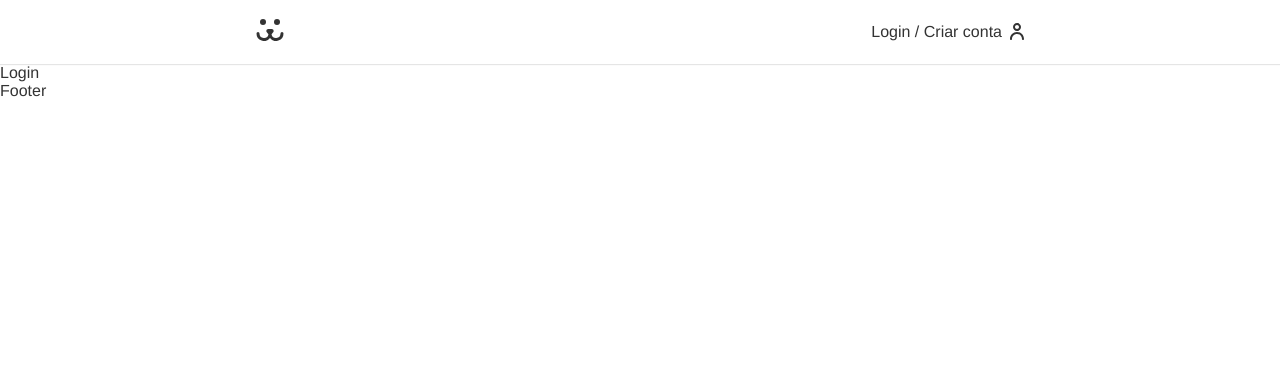
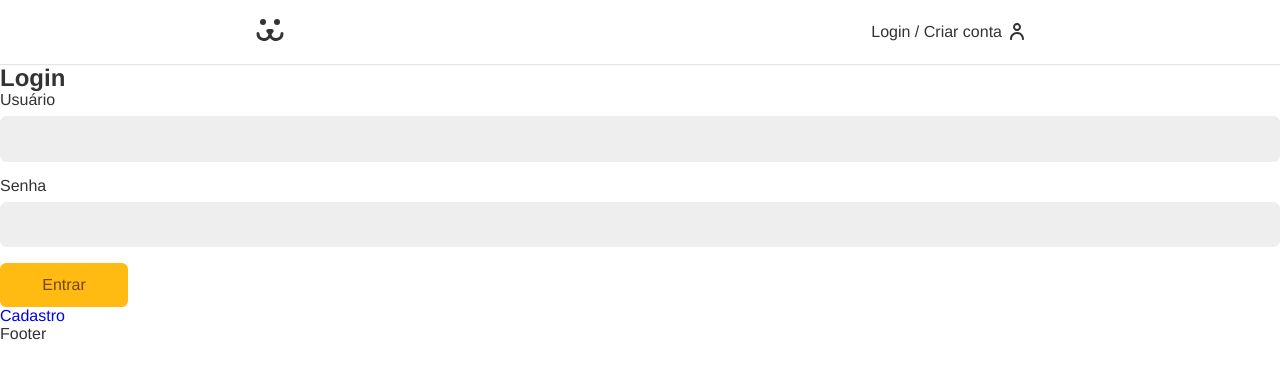
Before and after one commit to leonardovalgreen/dogs, a React (Create React App) app in the folder dogs/: page /login in a window 1280 px wide. Shown: the top 378 px of the page. Built offline with nearby package versions, Linux system fonts and the light colour scheme.

Commit message:
init login page
init login page

```diff
--- a/dogs/src/App.js
+++ b/dogs/src/App.js
@@ -13,7 +13,7 @@
         <Header />
         <Routes>
           <Route path="/" element={<Home />} />
-          <Route path="/login" element={<Login />} />
+          <Route path="/login/*" element={<Login />} />
         </Routes>
         <Footer />
       </BrowserRouter>
--- /dev/null
+++ b/dogs/src/Components/Forms/Button.js
@@ -0,0 +1,12 @@
+import React from "react";
+import styles from "./Button.module.css";
+
+const Button = ({ children, ...props }) => {
+  return (
+    <button {...props} className={styles.button}>
+      {children}
+    </button>
+  );
+};
+
+export default Button;
--- /dev/null
+++ b/dogs/src/Components/Forms/Button.module.css
@@ -0,0 +1,24 @@
+.button {
+  font-size: 1rem;
+  font-family: var(--type--first);
+  cursor: pointer;
+  border: none;
+  border-radius: 0.4rem;
+  background: #fb1;
+  color: #764701;
+  min-width: 8rem;
+  padding: 0.8rem 1.2rem;
+  box-sizing: border-box;
+  transition: 0.3s;
+}
+
+.button:hover,
+.button:focus {
+  outline: none;
+  box-shadow: 0 0 0 3px #fea, 0 0 0 4px #fb1;
+}
+
+.button:disabled {
+  opacity: 0.5;
+  cursor: wait;
+}
--- /dev/null
+++ b/dogs/src/Components/Forms/Input.js
@@ -0,0 +1,24 @@
+import React from "react";
+import styles from "./Input.module.css";
+
+const Input = ({ label, type, name, value, onChange, error, onBlur }) => {
+  return (
+    <div className={styles.wrapper}>
+      <label htmlFor={name} className={styles.label}>
+        {label}
+      </label>
+      <input
+        id={name}
+        name={name}
+        className={styles.input}
+        type={type}
+        onChange={onChange}
+        value={value}
+        onBlur={onBlur}
+      />
+      {error && <p className={styles.error}>{error}</p>}
+    </div>
+  );
+};
+
+export default Input;
--- /dev/null
+++ b/dogs/src/Components/Forms/Input.module.css
@@ -0,0 +1,35 @@
+.wrapper {
+  margin-bottom: 1rem;
+}
+
+.input {
+  border: 1px solid #eee;
+  display: block;
+  width: 100%;
+  font-size: 1rem;
+  padding: 0.8rem;
+  border-radius: 0.4rem;
+  background: #eee;
+  transition: 0.3s;
+}
+
+.input:focus,
+.input:hover {
+  outline: none;
+  border-color: #fb1;
+  background: white;
+  box-shadow: 0 0 0 3px #fea;
+}
+
+.label {
+  display: block;
+  font-size: 1rem;
+  line-height: 1;
+  padding-bottom: 0.5rem;
+}
+
+.error {
+  color: #f31;
+  font-size: 0.875rem;
+  margin-top: 0.25rem;
+}
--- a/dogs/src/Components/Login/Login.js
+++ b/dogs/src/Components/Login/Login.js
@@ -1,7 +1,21 @@
 import React from "react";
+import { Route, Routes } from "react-router-dom";
+import LoginForm from "./LoginForm";
+import LoginCreate from "./LoginCreate";
+import LoginPasswordLost from "./LoginPasswordLost";
+import LoginPasswordReset from "./LoginPasswordReset";
 
 const Login = () => {
-  return <div>Login</div>;
+  return (
+    <div>
+      <Routes>
+        <Route path="/" element={<LoginForm />} />
+        <Route path="criar" element={<LoginCreate />} />
+        <Route path="perdeu" element={<LoginPasswordLost />} />
+        <Route path="resetar" element={<LoginPasswordReset />} />
+      </Routes>
+    </div>
+  );
 };
 
 export default Login;
--- /dev/null
+++ b/dogs/src/Components/Login/LoginCreate.js
@@ -0,0 +1,7 @@
+import React from "react";
+
+const LoginCreate = () => {
+  return <div>Login Create</div>;
+};
+
+export default LoginCreate;
--- /dev/null
+++ b/dogs/src/Components/Login/LoginForm.js
@@ -0,0 +1,53 @@
+import React from "react";
+import { Link } from "react-router-dom";
+import { TOKEN_POST, USER_GET } from "../../api";
+import useForm from "../../Hooks/useForm";
+import Button from "../Forms/Button";
+import Input from "../Forms/Input";
+
+const LoginForm = () => {
+  const username = useForm();
+  const password = useForm();
+
+  React.useEffect(() => {
+    const token = window.localStorage.getItem("token");
+    if (token) {
+      getUser(token);
+    }
+  }, []);
+
+  async function getUser(token) {
+    const { url, options } = USER_GET(token);
+    const response = await fetch(url, options);
+    const json = await response.json();
+    console.log(json);
+  }
+
+  async function handleSubmit(event) {
+    event.preventDefault();
+    if (username.validate() && password.validate()) {
+      const { url, options } = TOKEN_POST({
+        username: username.value,
+        password: password.value,
+      });
+      const reponse = await fetch(url, options);
+      const json = await reponse.json();
+      window.localStorage.setItem("token", json.token);
+      getUser(json.token);
+    }
+  }
+
+  return (
+    <section>
+      <h1>Login</h1>
+      <form action="" onSubmit={handleSubmit}>
+        <Input label="Usuário" type="text" name="username" {...username} />
+        <Input label="Senha" type="password" name="password" {...password} />
+        <Button>Entrar</Button>
+      </form>
+      <Link to="/login/criar">Cadastro</Link>
+    </section>
+  );
+};
+
+export default LoginForm;
--- /dev/null
+++ b/dogs/src/Components/Login/LoginPasswordLost.js
@@ -0,0 +1,7 @@
+import React from "react";
+
+const LoginPasswordLost = () => {
+  return <div></div>;
+};
+
+export default LoginPasswordLost;
--- /dev/null
+++ b/dogs/src/Components/Login/LoginPasswordReset.js
@@ -0,0 +1,7 @@
+import React from "react";
+
+const LoginPasswordReset = () => {
+  return <div></div>;
+};
+
+export default LoginPasswordReset;
--- /dev/null
+++ b/dogs/src/Hooks/useForm.js
@@ -0,0 +1,45 @@
+import React from "react";
+
+const types = {
+  email: {
+    regex: /[a-z0-9!#$%&'*+/=?^_`{|}~-]+(?:\.[a-z0-9!#$%&'*+/=?^_`{|}~-]+)*@(?:[a-z0-9](?:[a-z0-9-]*[a-z0-9])?\.)+[a-z0-9](?:[a-z0-9-]*[a-z0-9])?/gi,
+    message: "Preencha um email válido",
+  },
+};
+
+const useForm = (type) => {
+  const [value, setValue] = React.useState("");
+  const [error, setError] = React.useState(null);
+
+  function validate(value) {
+    if (type === false) {
+      return true;
+    }
+    if (value.length === 0) {
+      setError("Preencha um valor");
+      return false;
+    } else if (types[type] && !types[type].regex.test(value)) {
+      setError(types[type].message);
+      return false;
+    } else {
+      setError(null);
+      return true;
+    }
+  }
+
+  function onChange({ target }) {
+    if (error) validate(target.value);
+    setValue(target.value);
+  }
+
+  return {
+    value,
+    setValue,
+    onChange,
+    error,
+    validate: () => validate(value),
+    onBlur: () => validate(value),
+  };
+};
+
+export default useForm;
--- /dev/null
+++ b/dogs/src/api.js
@@ -0,0 +1,26 @@
+export const API_URL = "https://dogsapi.origamid.dev/json";
+
+export function TOKEN_POST(body) {
+  return {
+    url: API_URL + "/jwt-auth/v1/token",
+    options: {
+      method: "POST",
+      headers: {
+        "Content-Type": "application/json",
+      },
+      body: JSON.stringify(body),
+    },
+  };
+}
+
+export function USER_GET(token) {
+  return {
+    url: API_URL + "/api/user",
+    options: {
+      method: "GET",
+      headers: {
+        Authorization: "Bearer " + token,
+      },
+    },
+  };
+}
```
